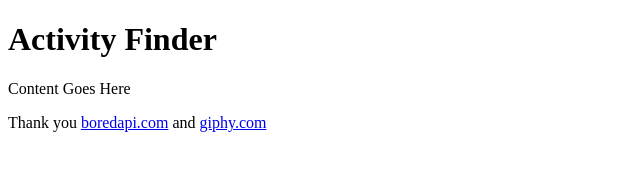
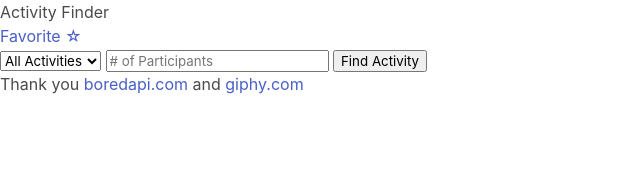
Before and after one commit to dhoneck/activity-finder, a plain HTML site: page index.html in a window 1280 px wide. Shown: the whole page, without its empty margins (0-640 px from the left). Drawn offline with nearby package versions, Linux system fonts and the light colour scheme.

Commit message:
Add form elements and Bulma CSS

```diff
--- a/index.html
+++ b/index.html
@@ -4,14 +4,35 @@
   <meta charset="UTF-8">
   <meta http-equiv="X-UA-Compatible" content="IE=edge">
   <meta name="viewport" content="width=device-width, initial-scale=1.0">
+  <link rel="stylesheet" href="https://cdn.jsdelivr.net/npm/bulma@0.9.4/css/bulma.min.css">
   <link rel="stylesheet" href="./assets/css/styles.css">
   <title>Activity Finder</title>
 </head>
 <body>
   <header>
     <h1>Activity Finder</h1>
+    <a id="favorite">Favorite ☆</a>
   </header>
-  <main>Content Goes Here</main>
+  <main>
+    <form>
+      <select id='type-field' class="form-select" aria-label="Default select example">
+        <option value="all" selected>All Activities</option>
+        <option value="education">Education</option>
+        <option value="recreational">Recreational</option>
+        <option value="social">Social</option>
+        <option value="diy">DIY</option>
+        <option value="charity">Charity</option>
+        <option value="cooking">Cooking</option>
+        <option value="relaxation">Relaxation</option>
+        <option value="music">Music</option>
+        <option value="busywork">Busywork</option>
+      </select>
+      <input type="number" placeholder="# of Participants">
+      <button type="submit" id="find-activity">Find Activity</button>
+    </form>
+    <div id="activity-container">
+    </div>
+  </main>
   <footer>
     <p>Thank you <a href="boredapi.com">boredapi.com</a> and <a href="giphy.com">giphy.com</a></p>
   </footer>
```
